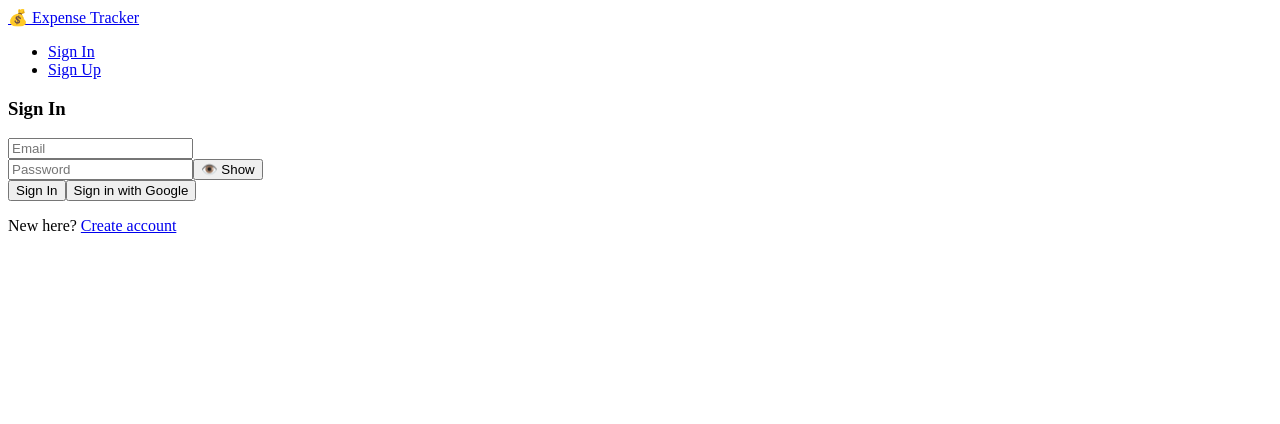
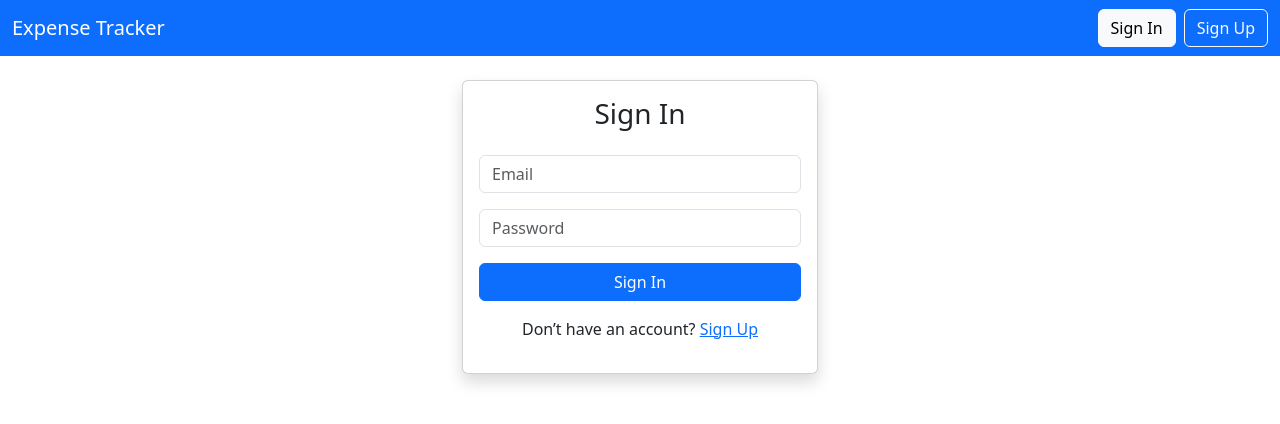
Before and after one commit to M0HAMMADIMRAN/expense-trackr, a React (Vite) app: page /signin in a window 1280 px wide. Shown: the top 424 px of the page. Built offline with nearby package versions, Linux system fonts and the light colour scheme; no server answers.

Commit message:
changes made

```diff
--- a/src/App.jsx
+++ b/src/App.jsx
@@ -8,78 +8,62 @@ import { onAuthStateChanged, signOut } from "firebase/auth";
 import { useEffect, useState } from "react";
 
 export default function App() {
-  const [user, setUser] = useState(undefined);
+  const [user, setUser] = useState(null);
   const navigate = useNavigate();
 
   useEffect(() => {
-    const unsub = onAuthStateChanged(auth, (u) => setUser(u || null));
-    return () => unsub();
+    const unsubscribe = onAuthStateChanged(auth, (user) => {
+      setUser(user);
+    });
+    return () => unsubscribe();
   }, []);
 
-  const logout = async () => {
+  const handleLogout = async () => {
     await signOut(auth);
     navigate("/signin");
   };
 
-  if (user === undefined) return <div className="p-4">Loading...</div>;
-
   return (
     <div>
-      {/* Navbar */}
-      <nav className="navbar navbar-expand-lg navbar-dark bg-primary px-4">
-        <a className="navbar-brand fw-bold" href="#">
-          💰 Expense Tracker
-        </a>
-        <div className="collapse navbar-collapse">
-          <ul className="navbar-nav ms-auto">
+      <nav className="navbar navbar-expand-lg navbar-dark bg-primary">
+        <div className="container-fluid">
+          <Link to="/dashboard" className="navbar-brand">
+            Expense Tracker
+          </Link>
+          <div className="d-flex">
             {user ? (
-              <>
-                <li className="nav-item">
-                  <Link className="nav-link" to="/">
-                    Dashboard
-                  </Link>
-                </li>
-                <li className="nav-item">
-                  <button
-                    onClick={logout}
-                    className="btn btn-warning btn-sm ms-3"
-                  >
+              <button onClick={handleLogout} className="btn btn-light">
                 Logout
               </button>
-                </li>
-              </>
             ) : (
               <>
-                <li className="nav-item">
-                  <Link className="nav-link" to="/signin">
+                <Link to="/signin" className="btn btn-light me-2">
                   Sign In
                 </Link>
-                </li>
-                <li className="nav-item">
-                  <Link className="nav-link" to="/signup">
+                <Link to="/signup" className="btn btn-outline-light">
                   Sign Up
                 </Link>
-                </li>
               </>
             )}
-          </ul>
+          </div>
         </div>
       </nav>
 
-      {/* Routes */}
+      <div className="container mt-4">
         <Routes>
+          <Route path="/" element={<Navigate to="/dashboard" />} />
+          <Route path="/signin" element={<SignIn />} />
+          <Route path="/signup" element={<SignUp />} />
           <Route
-          path="/"
+            path="/dashboard"
             element={
               <ProtectedRoute user={user}>
                 <Dashboard user={user} />
               </ProtectedRoute>
             }
           />
-        <Route path="/signin" element={<SignIn />} />
-        <Route path="/signup" element={<SignUp />} />
-        <Route path="*" element={<Navigate to="/" replace />} />
         </Routes>
+      </div>
     </div>
   );
 }
--- a/src/main.jsx
+++ b/src/main.jsx
@@ -1,10 +1,13 @@
 import React from "react";
 import ReactDOM from "react-dom/client";
+import App from "./App.jsx";
 import { BrowserRouter } from "react-router-dom";
-import App from "./App.jsx";
+import "bootstrap/dist/css/bootstrap.min.css";  // ✅ Import Bootstrap CSS
 
 ReactDOM.createRoot(document.getElementById("root")).render(
-  <BrowserRouter>
-    <App />
-  </BrowserRouter>
+  <React.StrictMode>
+    <BrowserRouter>
+      <App />
+    </BrowserRouter>
+  </React.StrictMode>
 );
--- a/src/pages/Dashboard.jsx
+++ b/src/pages/Dashboard.jsx
@@ -1,131 +1,94 @@
-import { useEffect, useMemo, useState } from "react";
-import AddExpenseForm from "../components/AddExpenseForm.jsx";
-import ExpenseList from "../components/ExpenseList.jsx";
+import { useEffect, useState } from "react";
 import { db } from "../lib/firebase";
-import { collection, query, where, orderBy, onSnapshot } from "firebase/firestore";
-import { startOfMonth, endOfMonth, format } from "date-fns";
 import {
-  PieChart, Pie, Tooltip, Legend, BarChart, Bar, XAxis, YAxis, CartesianGrid, Cell,
-} from "recharts";
+  collection,
+  addDoc,
+  onSnapshot,
+  query,
+  orderBy,
+  serverTimestamp,
+} from "firebase/firestore";
 
 export default function Dashboard({ user }) {
-  const [month] = useState(new Date());
   const [expenses, setExpenses] = useState([]);
+  const [amount, setAmount] = useState("");
+  const [desc, setDesc] = useState("");
 
   useEffect(() => {
-    const s = startOfMonth(month);
-    const e = endOfMonth(month);
-    const ref = collection(db, "users", user.uid, "expenses");
-    const q = query(ref, where("date", ">=", s), where("date", "<=", e), orderBy("date", "asc"));
-    const unsub = onSnapshot(q, (snap) => {
-      setExpenses(
-        snap.docs.map((d) => ({ id: d.id, ...d.data(), date: d.data().date.toDate() }))
-      );
-    });
-    return () => unsub();
-  }, [user.uid, month]);
+    if (!user) return;
 
-  const total = useMemo(
-    () => expenses.reduce((acc, x) => acc + Number(x.amount || 0), 0),
-    [expenses]
+    const q = query(
+      collection(db, "users", user.uid, "expenses"),
+      orderBy("createdAt", "desc")
     );
 
-  const byCategory = useMemo(() => {
-    const map = {};
-    expenses.forEach((x) => {
-      map[x.category] = (map[x.category] || 0) + Number(x.amount);
+    const unsub = onSnapshot(q, (snapshot) => {
+      setExpenses(snapshot.docs.map((doc) => ({ id: doc.id, ...doc.data() })));
     });
-    return Object.entries(map).map(([name, value]) => ({ name, value }));
-  }, [expenses]);
 
-  const byDay = useMemo(() => {
-    const map = {};
-    expenses.forEach((x) => {
-      const key = format(x.date, "dd");
-      map[key] = (map[key] || 0) + Number(x.amount);
+    return () => unsub();
+  }, [user]);
+
+  const addExpense = async (e) => {
+    e.preventDefault();
+    if (!amount || !desc) return;
+    await addDoc(collection(db, "users", user.uid, "expenses"), {
+      amount: parseFloat(amount),
+      desc,
+      createdAt: serverTimestamp(),
     });
-    return Object.entries(map)
-      .map(([day, amount]) => ({ day, amount }))
-      .sort((a, b) => Number(a.day) - Number(b.day));
-  }, [expenses]);
-
-  // 🎨 Define colors for categories
-  const COLORS = {
-    Food: "#ff6b6b",
-    Travel: "#4dabf7",
-    Rent: "#845ef7",
-    Shopping: "#f59f00",
-    Bills: "#20c997",
-    Other: "#adb5bd",
+    setAmount("");
+    setDesc("");
   };
 
   return (
-    <div className="container my-4">
-      <h2 className="mb-4">
-        Dashboard — {format(month, "MMMM yyyy")} —{" "}
-        <span className="text-primary">₹{total.toFixed(2)}</span>
-      </h2>
-
-      <div className="row g-4">
-        {/* Add Expense Form */}
-        <div className="col-lg-6">
-          <div className="card shadow-sm">
+    <div className="row">
+      <div className="col-md-6">
+        <div className="card shadow mb-4">
           <div className="card-body">
-              <AddExpenseForm user={user} />
+            <h4 className="card-title">Add Expense</h4>
+            <form onSubmit={addExpense}>
+              <div className="mb-3">
+                <input
+                  type="number"
+                  className="form-control"
+                  placeholder="Amount"
+                  value={amount}
+                  onChange={(e) => setAmount(e.target.value)}
+                  required
+                />
+              </div>
+              <div className="mb-3">
+                <input
+                  type="text"
+                  className="form-control"
+                  placeholder="Description"
+                  value={desc}
+                  onChange={(e) => setDesc(e.target.value)}
+                  required
+                />
+              </div>
+              <button type="submit" className="btn btn-primary">
+                Add Expense
+              </button>
+            </form>
           </div>
         </div>
       </div>
 
-        {/* Pie/Donut Chart */}
-        <div className="col-lg-6">
-          <div className="card shadow-sm">
+      <div className="col-md-6">
+        <div className="card shadow">
           <div className="card-body">
-              <h5 className="card-title">Category Split</h5>
-              <PieChart width={500} height={400}>
-                <Pie
-                  dataKey="value"
-                  data={byCategory}
-                  cx="50%"
-                  cy="50%"
-                  outerRadius={150}
-                  innerRadius={60} // makes donut style
-                  paddingAngle={5}
-                  label
-                >
-                  {byCategory.map((entry, index) => (
-                    <Cell
-                      key={`cell-${index}`}
-                      fill={COLORS[entry.name] || "#0d6efd"} // fallback if new category
-                    />
+            <h4 className="card-title">Expenses</h4>
+            <ul className="list-group">
+              {expenses.map((exp) => (
+                <li key={exp.id} className="list-group-item d-flex justify-content-between">
+                  <span>{exp.desc}</span>
+                  <strong>₹{exp.amount}</strong>
+                </li>
               ))}
-                </Pie>
-                <Tooltip />
-                <Legend layout="horizontal" verticalAlign="bottom" align="center" />
-              </PieChart>
+            </ul>
           </div>
-          </div>
-        </div>
-      </div>
-
-      {/* Bar Chart */}
-      <div className="card shadow-sm my-4">
-        <div className="card-body">
-          <h5 className="card-title">Daily Spend (This Month)</h5>
-          <BarChart width={800} height={350} data={byDay}>
-            <CartesianGrid strokeDasharray="3 3" />
-            <XAxis dataKey="day" />
-            <YAxis />
-            <Tooltip />
-            <Legend />
-            <Bar dataKey="amount" fill="#6610f2" />
-          </BarChart>
-        </div>
-      </div>
-
-      {/* Expense Table */}
-      <div className="card shadow-sm">
-        <div className="card-body">
-          <ExpenseList user={user} />
         </div>
       </div>
     </div>
--- a/src/pages/SignIn.jsx
+++ b/src/pages/SignIn.jsx
@@ -1,122 +1,62 @@
 import { useState } from "react";
-import { auth, googleProvider } from "../lib/firebase";
-import { signInWithEmailAndPassword, signInWithPopup } from "firebase/auth";
-import { Link, useNavigate } from "react-router-dom";
+import { auth } from "../lib/firebase";
+import { signInWithEmailAndPassword } from "firebase/auth";
+import { useNavigate, Link } from "react-router-dom";
 
 export default function SignIn() {
   const [email, setEmail] = useState("");
   const [password, setPassword] = useState("");
-  const [showPassword, setShowPassword] = useState(false);
-  const [err, setErr] = useState("");
-  const [success, setSuccess] = useState(""); // ✅ success state
+  const [error, setError] = useState("");
   const navigate = useNavigate();
 
-  const onSubmit = async (e) => {
+  const handleSubmit = async (e) => {
     e.preventDefault();
-    setErr("");
-    setSuccess("");
     try {
       await signInWithEmailAndPassword(auth, email, password);
-      setSuccess("✅ Logged in successfully!");
-      setTimeout(() => navigate("/"), 1500); // delay to show message
-    } catch (e) {
-      let msg = "Something went wrong. Please try again.";
-      switch (e.code) {
-        case "auth/invalid-credential":
-        case "auth/user-not-found":
-          msg = "Account does not exist. Please sign up first.";
-          break;
-        case "auth/wrong-password":
-          msg = "Incorrect password. Please try again.";
-          break;
-        case "auth/invalid-email":
-          msg = "Invalid email address format.";
-          break;
-        case "auth/user-disabled":
-          msg = "This account has been disabled. Contact support.";
-          break;
-        default:
-          msg = e.message;
-      }
-      setErr(msg);
-    }
-  };
-
-  const onGoogle = async () => {
-    setErr("");
-    setSuccess("");
-    try {
-      await signInWithPopup(auth, googleProvider);
-      setSuccess("✅ Logged in successfully with Google!");
-      setTimeout(() => navigate("/"), 1500);
-    } catch (e) {
-      setErr("Google login failed. Please try again.");
+      navigate("/dashboard");
+    } catch (err) {
+      setError("Account does not exist or wrong credentials.");
     }
   };
 
   return (
-    <div className="d-flex justify-content-center align-items-center vh-100 bg-light">
-      <form
-        onSubmit={onSubmit}
-        className="bg-white p-4 rounded shadow w-100"
-        style={{ maxWidth: "400px" }}
-        autoComplete="on"
-      >
-        <h3 className="text-center text-primary mb-4">Sign In</h3>
-
-        {/* Alerts */}
-        {err && <div className="alert alert-danger">{err}</div>}
-        {success && <div className="alert alert-success">{success}</div>}
-
-        {/* Email */}
+    <div className="row justify-content-center">
+      <div className="col-md-4">
+        <div className="card shadow">
+          <div className="card-body">
+            <h3 className="card-title text-center mb-4">Sign In</h3>
+            {error && <p className="text-danger">{error}</p>}
+            <form onSubmit={handleSubmit}>
+              <div className="mb-3">
                 <input
                   type="email"
-          name="username"
+                  className="form-control"
                   placeholder="Email"
-          className="form-control mb-3"
                   value={email}
                   onChange={(e) => setEmail(e.target.value)}
-          autoComplete="username"
                   required
                 />
-
-        {/* Password + Toggle */}
-        <div className="input-group mb-3">
+              </div>
+              <div className="mb-3">
                 <input
-            type={showPassword ? "text" : "password"}
-            name="current-password"
+                  type="password"
+                  className="form-control"
                   placeholder="Password"
-            className="form-control"
                   value={password}
                   onChange={(e) => setPassword(e.target.value)}
-            autoComplete="current-password"
                   required
                 />
-          <button
-            type="button"
-            className="btn btn-outline-secondary"
-            onClick={() => setShowPassword((prev) => !prev)}
-          >
-            {showPassword ? "🙈 Hide" : "👁️ Show"}
-          </button>
               </div>
-
-        {/* Actions */}
-        <button type="submit" className="btn btn-primary w-100 mb-2">
+              <button type="submit" className="btn btn-primary w-100">
                 Sign In
               </button>
-        <button
-          type="button"
-          onClick={onGoogle}
-          className="btn btn-outline-dark w-100"
-        >
-          Sign in with Google
-        </button>
-
-        <p className="text-center mt-3">
-          New here? <Link to="/signup">Create account</Link>
+            </form>
+            <p className="mt-3 text-center">
+              Don’t have an account? <Link to="/signup">Sign Up</Link>
             </p>
-      </form>
+          </div>
+        </div>
+      </div>
     </div>
   );
 }
--- a/src/pages/SignUp.jsx
+++ b/src/pages/SignUp.jsx
@@ -1,98 +1,62 @@
 import { useState } from "react";
 import { auth } from "../lib/firebase";
 import { createUserWithEmailAndPassword } from "firebase/auth";
-import { Link, useNavigate } from "react-router-dom";
+import { useNavigate, Link } from "react-router-dom";
 
 export default function SignUp() {
   const [email, setEmail] = useState("");
   const [password, setPassword] = useState("");
-  const [showPassword, setShowPassword] = useState(false);
-  const [err, setErr] = useState("");
-  const [success, setSuccess] = useState(""); // ✅ success state
+  const [error, setError] = useState("");
   const navigate = useNavigate();
 
-  const onSubmit = async (e) => {
+  const handleSubmit = async (e) => {
     e.preventDefault();
-    setErr("");
-    setSuccess("");
     try {
       await createUserWithEmailAndPassword(auth, email, password);
-      setSuccess("✅ Account created successfully!");
-      setTimeout(() => navigate("/"), 1500);
-    } catch (e) {
-      let msg = "Something went wrong. Please try again.";
-      switch (e.code) {
-        case "auth/email-already-in-use":
-          msg = "Account already exists with this email.";
-          break;
-        case "auth/invalid-email":
-          msg = "Invalid email address format.";
-          break;
-        case "auth/weak-password":
-          msg = "Password is too weak. Use at least 6 characters.";
-          break;
-        default:
-          msg = e.message;
-      }
-      setErr(msg);
+      navigate("/dashboard");
+    } catch (err) {
+      setError(err.message);
     }
   };
 
   return (
-    <div className="d-flex justify-content-center align-items-center vh-100 bg-light">
-      <form
-        onSubmit={onSubmit}
-        className="bg-white p-4 rounded shadow w-100"
-        style={{ maxWidth: "400px" }}
-        autoComplete="on"
-      >
-        <h3 className="text-center text-primary mb-4">Sign Up</h3>
-
-        {/* Alerts */}
-        {err && <div className="alert alert-danger">{err}</div>}
-        {success && <div className="alert alert-success">{success}</div>}
-
-        {/* Email */}
+    <div className="row justify-content-center">
+      <div className="col-md-4">
+        <div className="card shadow">
+          <div className="card-body">
+            <h3 className="card-title text-center mb-4">Sign Up</h3>
+            {error && <p className="text-danger">{error}</p>}
+            <form onSubmit={handleSubmit}>
+              <div className="mb-3">
                 <input
                   type="email"
-          name="username"
+                  className="form-control"
                   placeholder="Email"
-          className="form-control mb-3"
                   value={email}
                   onChange={(e) => setEmail(e.target.value)}
-          autoComplete="username"
                   required
                 />
-
-        {/* Password + Toggle */}
-        <div className="input-group mb-3">
+              </div>
+              <div className="mb-3">
                 <input
-            type={showPassword ? "text" : "password"}
-            name="new-password"
+                  type="password"
+                  className="form-control"
                   placeholder="Password"
-            className="form-control"
                   value={password}
                   onChange={(e) => setPassword(e.target.value)}
-            autoComplete="new-password"
                   required
                 />
-          <button
-            type="button"
-            className="btn btn-outline-secondary"
-            onClick={() => setShowPassword((prev) => !prev)}
-          >
-            {showPassword ? "🙈 Hide" : "👁️ Show"}
-          </button>
               </div>
-
-        {/* Actions */}
-        <button type="submit" className="btn btn-primary w-100 mb-2">
+              <button type="submit" className="btn btn-success w-100">
                 Sign Up
               </button>
-        <p className="text-center mt-3">
+            </form>
+            <p className="mt-3 text-center">
               Already have an account? <Link to="/signin">Sign In</Link>
             </p>
-      </form>
+          </div>
+        </div>
+      </div>
     </div>
   );
 }
```
Lines whose indentation alone changed are shown as unchanged.
